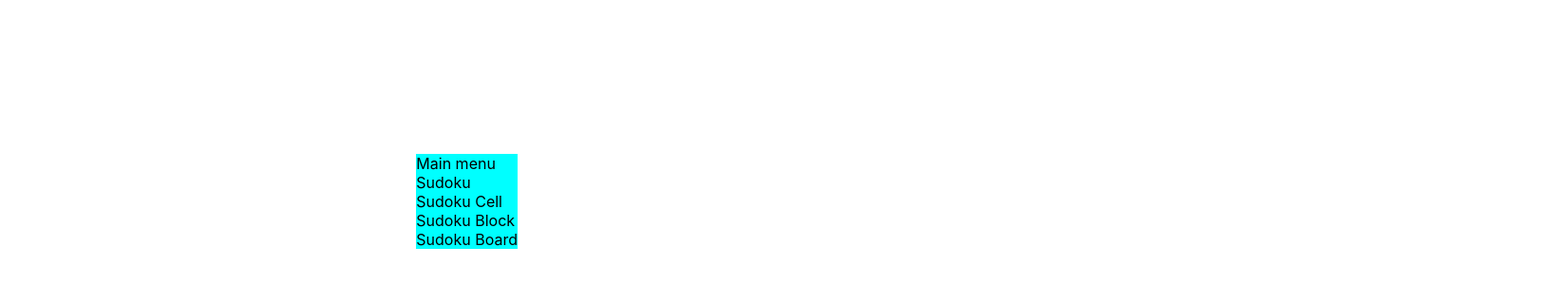
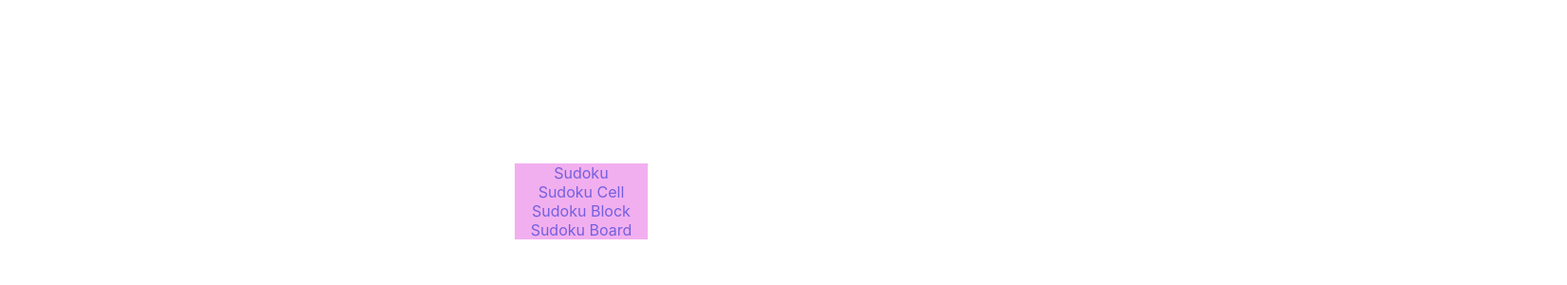
Before and after one commit to pillon33/sudoku, an Angular app: page / in a window 1280 px wide. Shown: the part 172-472 px from the top of the page at 95% size, 1650 px wide, since content can reach past the window. Built offline with nearby package versions, Linux system fonts and the light colour scheme.

Commit message:
slightly better menu-bar

```diff
--- a/src/app/app.component.scss
+++ b/src/app/app.component.scss
@@ -55,11 +55,12 @@
     width: 100%;
     min-height: 100vh;
     display: flex;
-    justify-content: center;
+    justify-content: left;
     align-items: center;
     padding: 1rem;
     box-sizing: inherit;
     position: relative;
+    margin-left: 10cm;
   }
 
   .angular-logo {
@@ -167,9 +168,5 @@
   }
 
   .menu-bar {
-    background-color: aqua;
+    width: 20%;
   }
-
-  .app-content {
-    background-color: red;
-  }
--- a/src/app/components/main-menu/main-menu.component.html
+++ b/src/app/components/main-menu/main-menu.component.html
@@ -1,4 +1,7 @@
-Main menu
 <ng-container *ngFor="let element of menuElements">
-    <div>{{element.menuTxt}}</div>
+    <a [href]="element.redirectPath" class="menuHref">
+        <div class="menuElement">
+            {{element.menuTxt}}
+        </div>
+    </a>
 </ng-container>
--- a/src/app/components/main-menu/main-menu.component.scss
+++ b/src/app/components/main-menu/main-menu.component.scss
@@ -1,3 +1,24 @@
 .menuElement {
-    color: aqua;
+    background-color: #F2AFEF;
+    text-align: center;
 }
+
+.menuElement:hover {
+    background-color: #C499F3;
+}
+
+a.menuHref {
+    text-decoration: none;
+}
+
+a.menuHref:link {
+    color: #7360DF;
+}
+
+a.menuHref:visited {
+    color: #7360DF;
+}
+
+a.menuHref:hover {
+    color: #33186B;
+}
```
